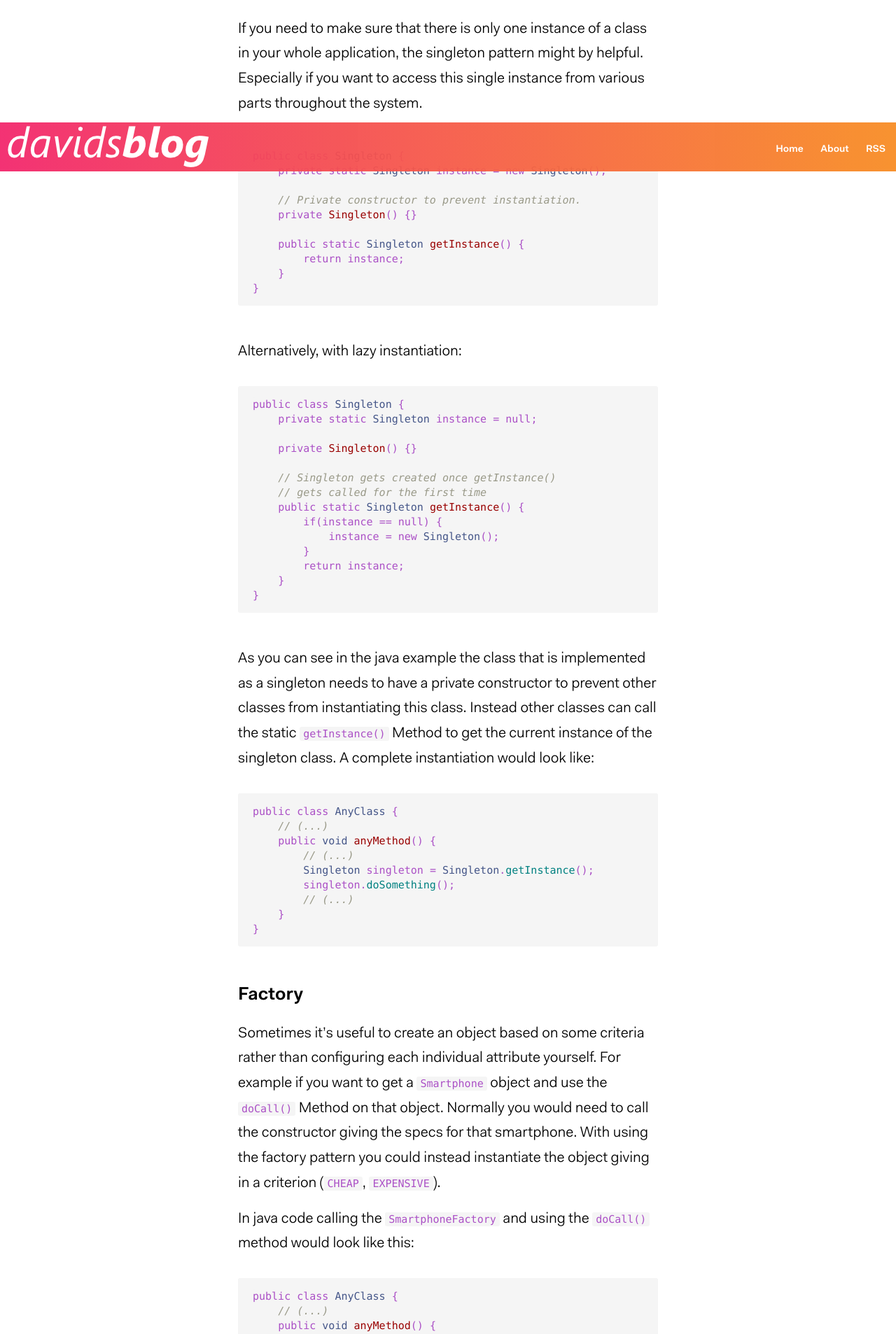
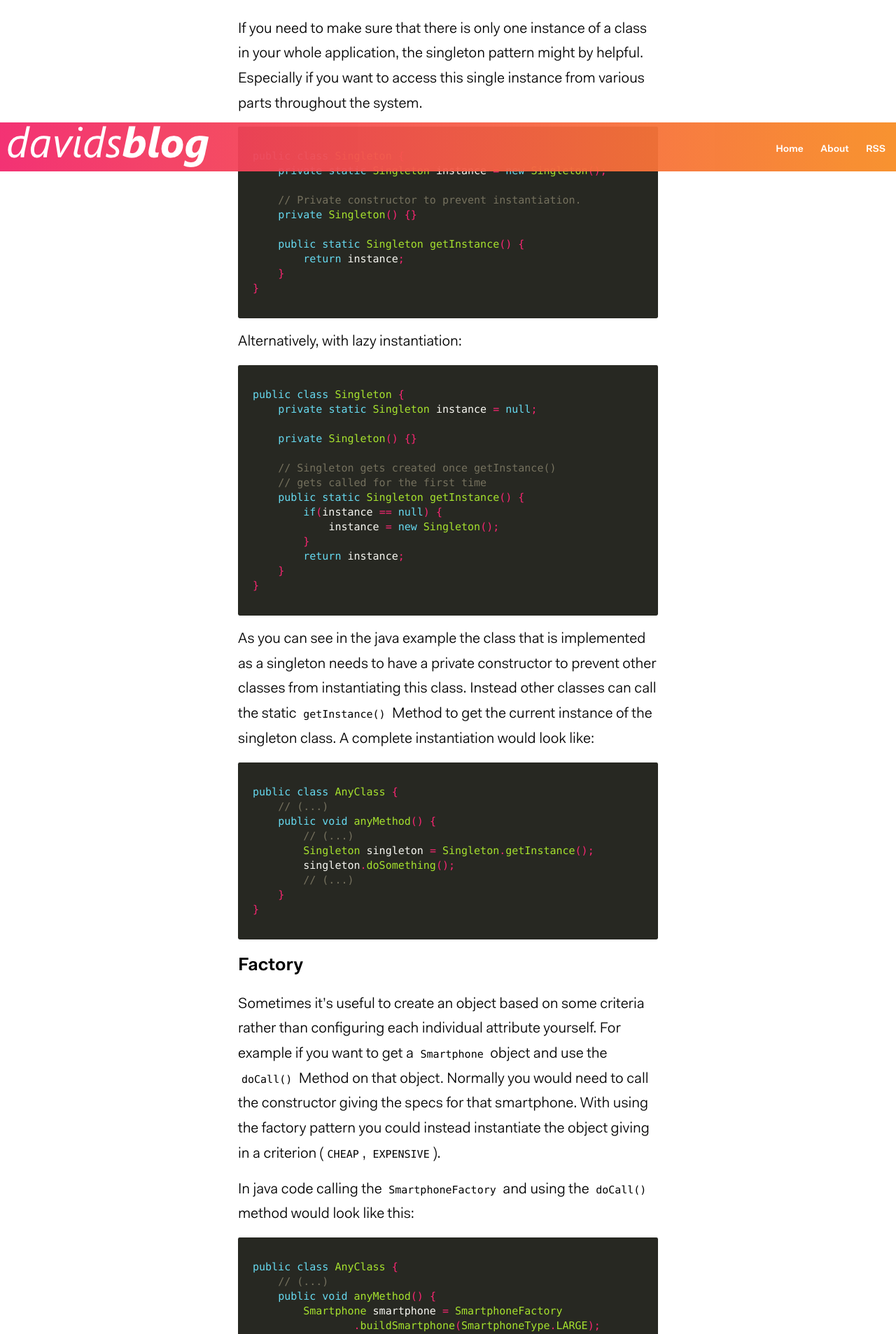
Before and after one commit to daklassen/daklassen.github.io, a Jekyll site: the page built from _posts/2017-03-28-DesignPatterns.markdown, in a window 1280 px wide. Shown: the part 655-2562 px from the top of the page at 70% size. Built offline with Jekyll 4.4.1, drawn with Linux system fonts in a browser that asks for light colours; comment, search, counter and statistics services are not loaded.

Commit message:
Add monokai theme for snippets

```diff
--- a/_sass/_base.scss
+++ b/_sass/_base.scss
@@ -176,7 +176,7 @@
 .highlight {
     margin-bottom: 1rem;
     padding: 1rem 0;
-    background-color: #f5f5f5;
+    background-color: #272822;
     border-radius: .15rem;
 }
 
@@ -186,8 +186,8 @@
     font-family: 'Consolas', 'Monaco', "Courier New", monospace;
     white-space: pre-wrap;
     border-radius: 3px;
-    background-color: #F5F5F5;
-    color: #AB50C6;
+
+
 }
 
 code {
@@ -210,7 +210,7 @@
     -moz-osx-font-smoothing: auto;
     padding: 16px;
     padding-left: 21px;
-    padding-bottom: 14px;
+    padding-bottom: 0px;
     display: block;
     margin: 0 0 1rem;
     line-height: 1.4;
--- a/_sass/_syntax-highlighting.scss
+++ b/_sass/_syntax-highlighting.scss
@@ -1,71 +1,65 @@
-/**
- * Syntax highlighting styles
- */
-.highlight {
-  background: #fff;
-  @extend %vertical-rhythm;
+.highlight pre { background-color: #272822; }
+.highlight .hll { background-color: #272822; }
+.highlight .c { color: #75715e } /* Comment */
+.highlight .err { color: #960050; background-color: #1e0010 } /* Error */
+.highlight .k { color: #66d9ef } /* Keyword */
+.highlight .l { color: #ae81ff } /* Literal */
+.highlight .n { color: #f8f8f2 } /* Name */
+.highlight .o { color: #f92672 } /* Operator */
+.highlight .p { color: #f8f8f2 } /* Punctuation */
+.highlight .cm { color: #75715e } /* Comment.Multiline */
+.highlight .cp { color: #75715e } /* Comment.Preproc */
+.highlight .c1 { color: #75715e } /* Comment.Single */
+.highlight .cs { color: #75715e } /* Comment.Special */
+.highlight .ge { font-style: italic } /* Generic.Emph */
+.highlight .gs { font-weight: bold } /* Generic.Strong */
+.highlight .kc { color: #66d9ef } /* Keyword.Constant */
+.highlight .kd { color: #66d9ef } /* Keyword.Declaration */
+.highlight .kn { color: #f92672 } /* Keyword.Namespace */
+.highlight .kp { color: #66d9ef } /* Keyword.Pseudo */
+.highlight .kr { color: #66d9ef } /* Keyword.Reserved */
+.highlight .kt { color: #66d9ef } /* Keyword.Type */
+.highlight .ld { color: #e6db74 } /* Literal.Date */
+.highlight .m { color: #ae81ff } /* Literal.Number */
+.highlight .s { color: #e6db74 } /* Literal.String */
+.highlight .na { color: #a6e22e } /* Name.Attribute */
+.highlight .nb { color: #f8f8f2 } /* Name.Builtin */
+.highlight .nc { color: #a6e22e } /* Name.Class */
+.highlight .no { color: #66d9ef } /* Name.Constant */
+.highlight .nd { color: #a6e22e } /* Name.Decorator */
+.highlight .ni { color: #f8f8f2 } /* Name.Entity */
+.highlight .ne { color: #a6e22e } /* Name.Exception */
+.highlight .nf { color: #a6e22e } /* Name.Function */
+.highlight .nl { color: #f8f8f2 } /* Name.Label */
+.highlight .nn { color: #f8f8f2 } /* Name.Namespace */
+.highlight .nx { color: #a6e22e } /* Name.Other */
+.highlight .py { color: #f8f8f2 } /* Name.Property */
+.highlight .nt { color: #f92672 } /* Name.Tag */
+.highlight .nv { color: #f8f8f2 } /* Name.Variable */
+.highlight .ow { color: #f92672 } /* Operator.Word */
+.highlight .w { color: #f8f8f2 } /* Text.Whitespace */
+.highlight .mf { color: #ae81ff } /* Literal.Number.Float */
+.highlight .mh { color: #ae81ff } /* Literal.Number.Hex */
+.highlight .mi { color: #ae81ff } /* Literal.Number.Integer */
+.highlight .mo { color: #ae81ff } /* Literal.Number.Oct */
+.highlight .sb { color: #e6db74 } /* Literal.String.Backtick */
+.highlight .sc { color: #e6db74 } /* Literal.String.Char */
+.highlight .sd { color: #e6db74 } /* Literal.String.Doc */
+.highlight .s2 { color: #e6db74 } /* Literal.String.Double */
+.highlight .se { color: #ae81ff } /* Literal.String.Escape */
+.highlight .sh { color: #e6db74 } /* Literal.String.Heredoc */
+.highlight .si { color: #e6db74 } /* Literal.String.Interpol */
+.highlight .sx { color: #e6db74 } /* Literal.String.Other */
+.highlight .sr { color: #e6db74 } /* Literal.String.Regex */
+.highlight .s1 { color: #e6db74 } /* Literal.String.Single */
+.highlight .ss { color: #e6db74 } /* Literal.String.Symbol */
+.highlight .bp { color: #f8f8f2 } /* Name.Builtin.Pseudo */
+.highlight .vc { color: #f8f8f2 } /* Name.Variable.Class */
+.highlight .vg { color: #f8f8f2 } /* Name.Variable.Global */
+.highlight .vi { color: #f8f8f2 } /* Name.Variable.Instance */
+.highlight .il { color: #ae81ff } /* Literal.Number.Integer.Long */
 
-  .highlighter-rouge & {
-    background: #eef;
-  }
-
-  .c     { color: #998; font-style: italic } // Comment
-  .err   { color: #a61717; background-color: #e3d2d2 } // Error
-  .k     { } // Keyword
-  .o     { } // Operator
-  .cm    { color: #998; font-style: italic } // Comment.Multiline
-  .cp    { color: #999; font-weight: bold } // Comment.Preproc
-  .c1    { color: #998; font-style: italic } // Comment.Single
-  .cs    { color: #999; font-weight: bold; font-style: italic } // Comment.Special
-  .gd    { color: #000; background-color: #fdd } // Generic.Deleted
-  .gd .x { color: #000; background-color: #faa } // Generic.Deleted.Specific
-  .ge    { font-style: italic } // Generic.Emph
-  .gr    { color: #a00 } // Generic.Error
-  .gh    { color: #999 } // Generic.Heading
-  .gi    { color: #000; background-color: #dfd } // Generic.Inserted
-  .gi .x { color: #000; background-color: #afa } // Generic.Inserted.Specific
-  .go    { color: #888 } // Generic.Output
-  .gp    { color: #555 } // Generic.Prompt
-  .gs    { } // Generic.Strong
-  .gu    { color: #aaa } // Generic.Subheading
-  .gt    { color: #a00 } // Generic.Traceback
-  .kc    { } // Keyword.Constant
-  .kd    { } // Keyword.Declaration
-  .kp    { } // Keyword.Pseudo
-  .kr    { } // Keyword.Reserved
-  .kt    { color: #458 } // Keyword.Type
-  .m     { color: #099 } // Literal.Number
-  .s     { color: #d14 } // Literal.String
-  .na    { color: #008080 } // Name.Attribute
-  .nb    { color: #0086B3 } // Name.Builtin
-  .nc    { color: #458 } // Name.Class
-  .no    { color: #008080 } // Name.Constant
-  .ni    { color: #800080 } // Name.Entity
-  .ne    { color: #900 } // Name.Exception
-  .nf    { color: #900 } // Name.Function
-  .nn    { color: #555 } // Name.Namespace
-  .nt    { color: #000080 } // Name.Tag
-  .nv    { color: #008080 } // Name.Variable
-  .ow    { } // Operator.Word
-  .w     { color: #bbb } // Text.Whitespace
-  .mf    { color: #099 } // Literal.Number.Float
-  .mh    { color: #099 } // Literal.Number.Hex
-  .mi    { color: #099 } // Literal.Number.Integer
-  .mo    { color: #099 } // Literal.Number.Oct
-  .sb    { color: #d14 } // Literal.String.Backtick
-  .sc    { color: #d14 } // Literal.String.Char
-  .sd    { color: #d14 } // Literal.String.Doc
-  .s2    { color: #d14 } // Literal.String.Double
-  .se    { color: #d14 } // Literal.String.Escape
-  .sh    { color: #d14 } // Literal.String.Heredoc
-  .si    { color: #d14 } // Literal.String.Interpol
-  .sx    { color: #d14 } // Literal.String.Other
-  .sr    { color: #009926 } // Literal.String.Regex
-  .s1    { color: #d14 } // Literal.String.Single
-  .ss    { color: #990073 } // Literal.String.Symbol
-  .bp    { color: #999 } // Name.Builtin.Pseudo
-  .vc    { color: #008080 } // Name.Variable.Class
-  .vg    { color: #008080 } // Name.Variable.Global
-  .vi    { color: #008080 } // Name.Variable.Instance
-  .il    { color: #099 } // Literal.Number.Integer.Long
-}
+.highlight .gh { } /* Generic Heading & Diff Header */
+.highlight .gu { color: #75715e; } /* Generic.Subheading & Diff Unified/Comment? */
+.highlight .gd { color: #f92672; } /* Generic.Deleted & Diff Deleted */
+.highlight .gi { color: #a6e22e; } /* Generic.Inserted & Diff Inserted */
```
